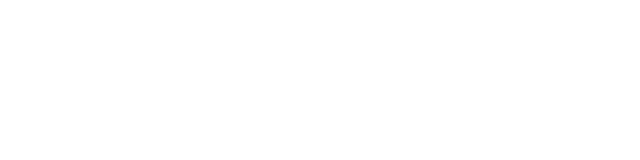
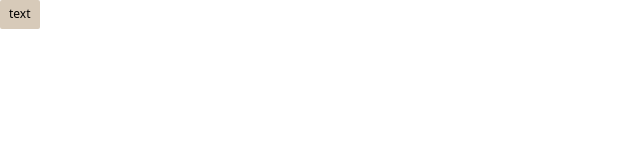
Before and after one commit to de-caffeine/de-caffeine, a React (Vite) app: page / in a window 1280 px wide. Shown: the top 160 px of the page, without its empty margins (0-640 px from the left). Built offline with nearby package versions, Linux system fonts and the light colour scheme.

Commit message:
Feat: Tag 생성 #27

```diff
--- a/src/App.tsx
+++ b/src/App.tsx
@@ -1,3 +1,9 @@
+import Tag from "./components/atoms/Tag";
+
 export default function App() {
-    return <></>;
+  return (
+    <>
+      <Tag />
+    </>
+  );
 }
--- a/src/components/atoms/Tag.tsx
+++ b/src/components/atoms/Tag.tsx
@@ -1,7 +1,9 @@
 export default function Tag() {
-    return (
-        <>
-            <span></span>
-        </>
-    );
+  return (
+    <>
+      <span className="inline-flex items-center text-[12px] px-[9px] pt-[5px] pb-[6px] bg-[#D7CAB9] rounded-[2px]">
+        text
+      </span>
+    </>
+  );
 }
```
